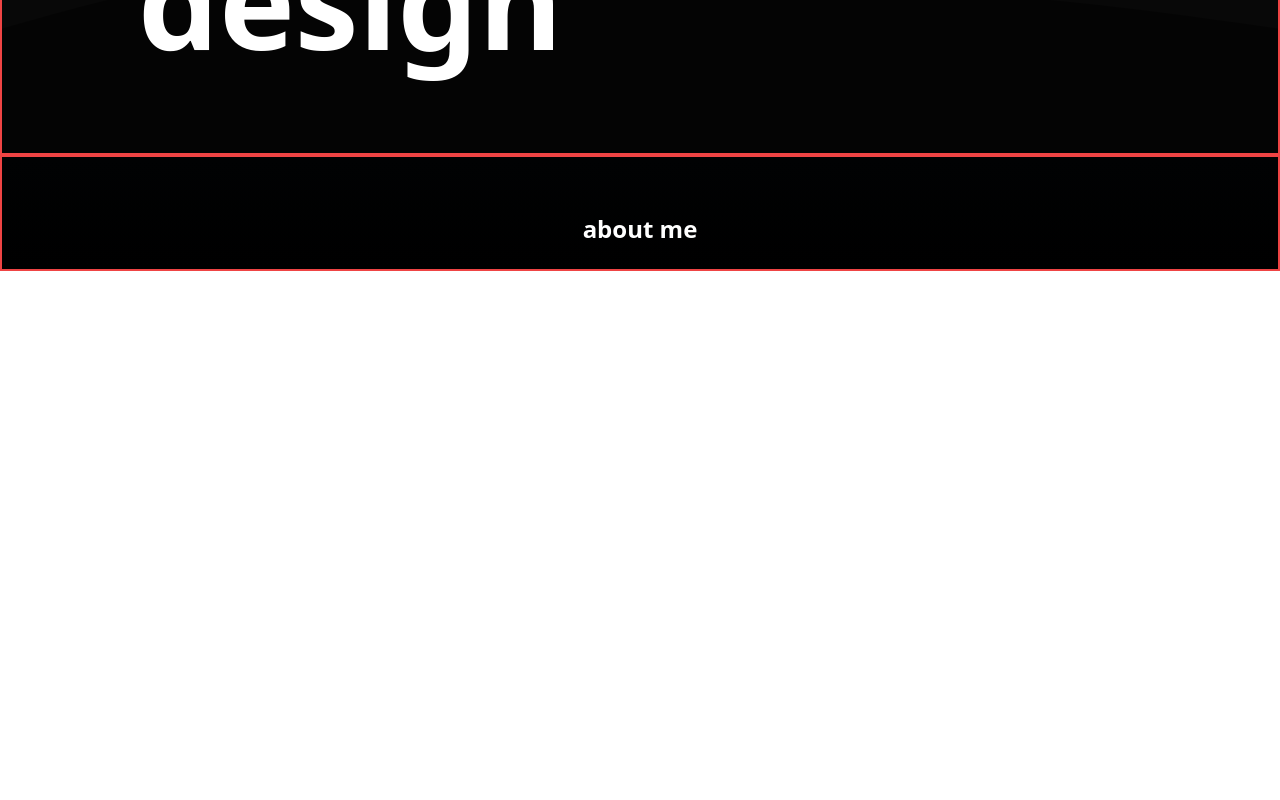
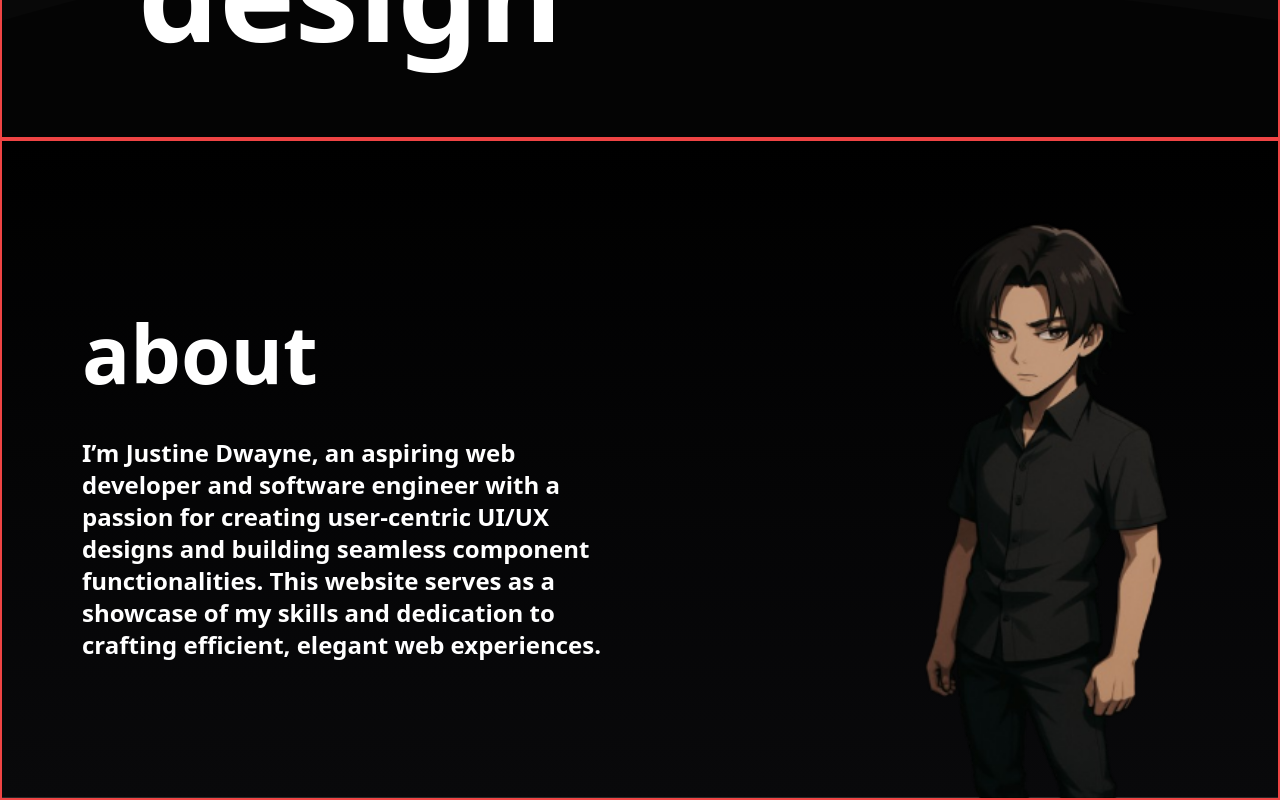
Before and after one commit to JustineDwayne/Dwayne-Portfolio, a React (Create React App) app: page / in a window 1280 px wide. Shown: the part 529-1329 px from the top of the page. Before the commit the page ends 800 px from the top, so only its background shows below. Built offline with nearby package versions, Linux system fonts and the light colour scheme.

Commit message:
About component

```diff
--- a/src/App.js
+++ b/src/App.js
@@ -5,7 +5,7 @@ import About from "./Components/About";
 
 function App() {
   return (
-    <div className="flex flex-col min-h-screen">
+    <div className="flex flex-col min-h-screen scroll-smooth">
       <Header />
       <Main />
       <About />
--- a/src/Components/About.jsx
+++ b/src/Components/About.jsx
@@ -1,16 +1,32 @@
 import React from 'react';
+import ch from '../Assets/character.png';
 
 export default function About() {
     return (
-        <section id='about' className="relative flex-1 flex flex-col items-center justify-center bg-cover bg-center border-2 bg-zinc-950 border-red-500"
-            style={{
-                backgroundImage: `linear-gradient(to bottom, #010203, #000000)`
-            }}>
-        <div className="flex flex-col items-center justify-center h-full px-4 my-4 text-center pt-8">
-            <h2 className="text-white self-start font-semibold text-2xl">
-                about me
-            </h2>
-        </div>
+        <section
+            id="about"
+            className="relative flex-1 flex flex-col md:flex-row bg-gradient-to-b from-black to-zinc-950 md:p-10 border-red-500 border-2 bg-cover bg-center"
+        >
+            <div className="flex flex-col justify-center max-w-4xl pt-10 px-10 pb-6 md:max-w-none md:flex-1">
+                <h2 className="text-white font-semibold text-[3rem] md:text-[5rem] mb-4 md:mb-6">
+                    about
+                </h2>
+
+                <p className="text-white font-bold text-xl md:text-2xl leading-relaxed max-w-xl md:max-w-none">
+                    I’m <strong>Justine Dwayne</strong>, an aspiring web developer and software engineer with a passion for creating user-centric UI/UX designs and building seamless component functionalities. This website serves as a showcase of my skills and dedication to crafting efficient, elegant web experiences.
+                </p>
+            </div>
+
+
+            {/* Image on right side */}
+            <div className="md:mt-0 md:ml-10 flex justify-center md:justify-end md:flex-1">
+                <img
+                    src={ch}
+                    alt="Character"
+                    className="relative md:top-[2.5rem] top-0 md:w-72 lg:w-96 object-cover"
+                />
+
+            </div>
         </section>
     );
 }
```
